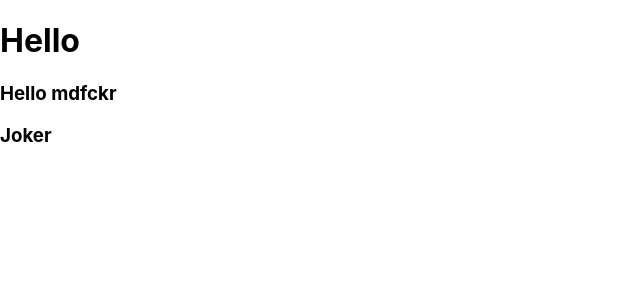
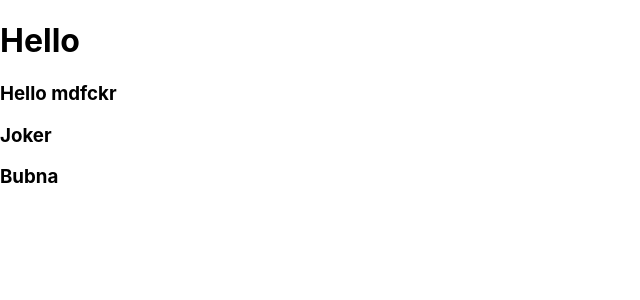
Before and after one commit to ant1pov-a/uummkk, a React (Create React App) app in the folder umkkkkkk/: page / in a window 1280 px wide. Shown: the top 300 px of the page, without its empty margins (0-640 px from the left). Built offline with nearby package versions, Linux system fonts and the light colour scheme; a web font is replaced by a local one.

Commit message:
Update mainPage.js

```diff
--- a/umkkkkkk/src/container/mainPage/mainPage.js
+++ b/umkkkkkk/src/container/mainPage/mainPage.js
@@ -7,6 +7,7 @@ class MainPage extends Component {
         <h1>Hello</h1>
         <h3>Hello mdfckr</h3>
         <h3>Joker</h3>
+        <h3>Bubna</h3>
       </>
     );
   }
```
